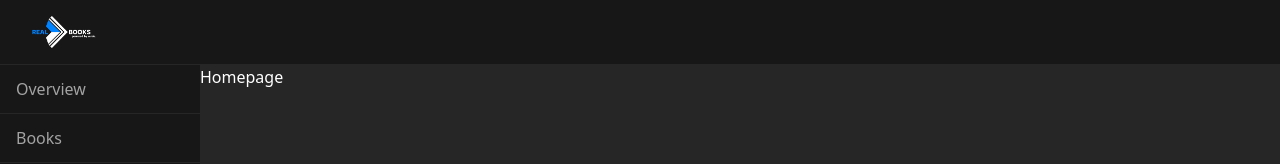
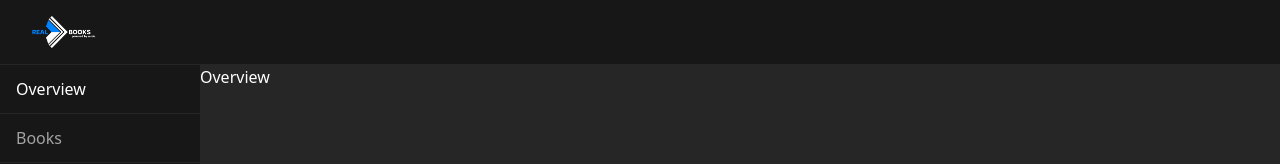
Before and after one commit to CatalinP0P/real-books-admin, a React (Create React App) app: page / in a window 1280 px wide. Shown: the top 164 px of the page. Built offline with nearby package versions, Linux system fonts and the light colour scheme.

Commit message:
added router

```diff
--- a/package.json
+++ b/package.json
@@ -13,6 +13,7 @@
     "@types/react-dom": "^18.2.7",
     "react": "^18.2.0",
     "react-dom": "^18.2.0",
+    "react-router-dom": "^6.14.2",
     "react-scripts": "5.0.1",
     "tailwindcss": "^3.3.3",
     "typescript": "^4.9.5",
--- a/src/App.tsx
+++ b/src/App.tsx
@@ -1,10 +1,19 @@
 import React from "react";
 import Layout from "./Layout";
+import { Route, Routes, BrowserRouter } from "react-router-dom";
 
 export default function App() {
   return (
-    <Layout>
-      <label>Homepage</label>
-    </Layout>
+    <BrowserRouter>
+      <Layout>
+        <Routes>
+          <Route path="/" element={<label>Overview</label>} />
+          <Route path="/books" element={<label>Books</label>} />
+          <Route path="/categories" element={<label>Categories</label>} />
+          <Route path="/authors" element={<label>Authors</label>} />
+          <Route path="/blacklist" element={<label>Blacklist</label>} />
+        </Routes>
+      </Layout>
+    </BrowserRouter>
   );
 }
--- a/src/components/ui/Navigation.tsx
+++ b/src/components/ui/Navigation.tsx
@@ -1,4 +1,5 @@
-import React from "react";
+import React, { useEffect } from "react";
+import { useLocation } from "react-router-dom";
 
 const links = [
   { title: "Overview", link: "/" },
@@ -9,12 +10,17 @@ const links = [
 ];
 
 export default function Navigation() {
+  const location = useLocation();
+
   return (
     <div className="flex flex-col">
       {links.map((link) => {
         return (
           <a
-            className="px-4 py-3 border-b border-neutral-800 text-neutral-400 hover:text-white"
+            className={
+              "px-4 py-3 border-b border-neutral-800 text-neutral-400 hover:text-white " +
+              (location.pathname == link.link ? "text-white" : "")
+            }
             href={link.link}
           >
             {link.title}
```
Also changed, not shown: 1 other file (tests, documents, lock files or other folders).
